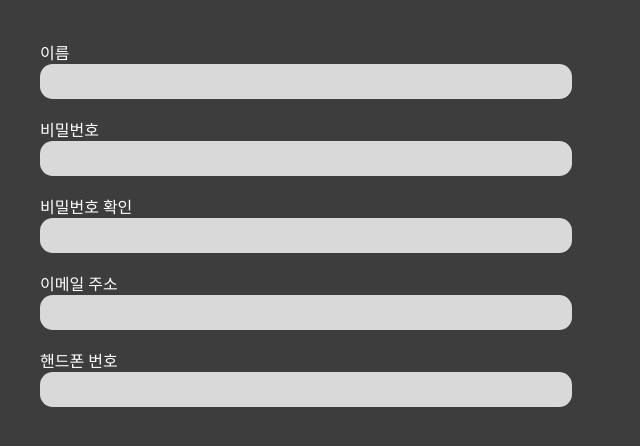
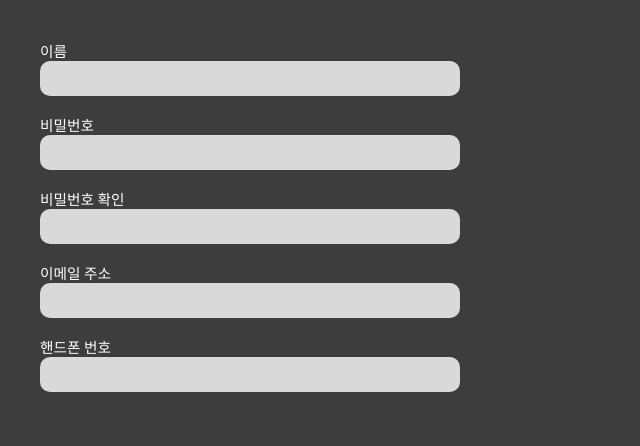
Before and after one commit to Nicknul/sign-up, a website: page public/html/index.html in a window 1280 px wide. Shown: the whole page, without its empty margins (0-640 px from the left). Drawn offline with Linux system fonts and the light colour scheme.

Commit message:
style_정호연 : border 수정

```diff
--- a/public/css/index.css
+++ b/public/css/index.css
@@ -9,12 +9,16 @@
   margin: 5vh;
 }
 
+label {
+  font-size: 11pt;
+}
+
 input {
   border: none;
-  border-radius: 1vw;
+  border-radius: 10px;
   background-color: #d9d9d9;
-  color: black;
+  color: #3d3d3d;
   cursor: pointer;
   padding: 10px;
-  width: 40vw;
+  width: 400px;
 }
```
